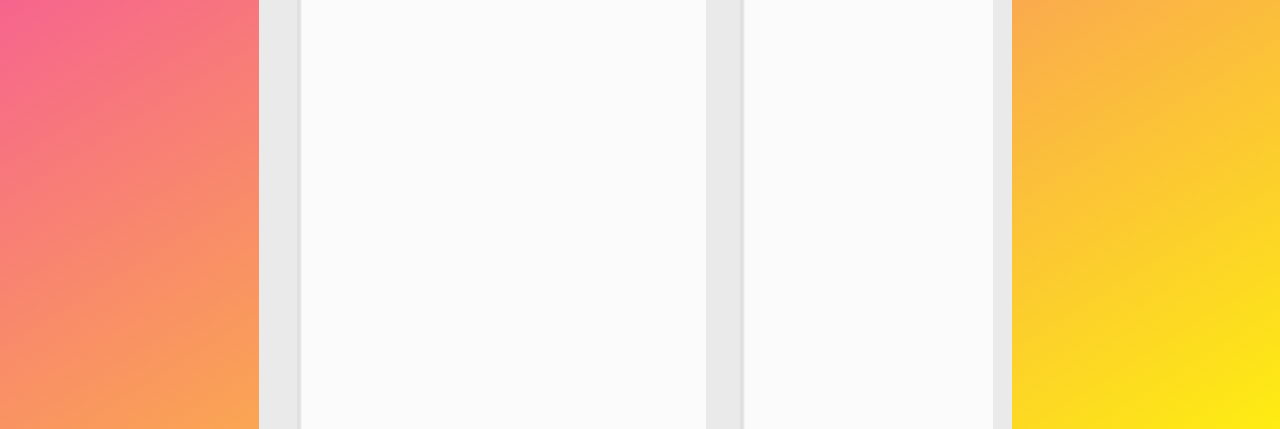
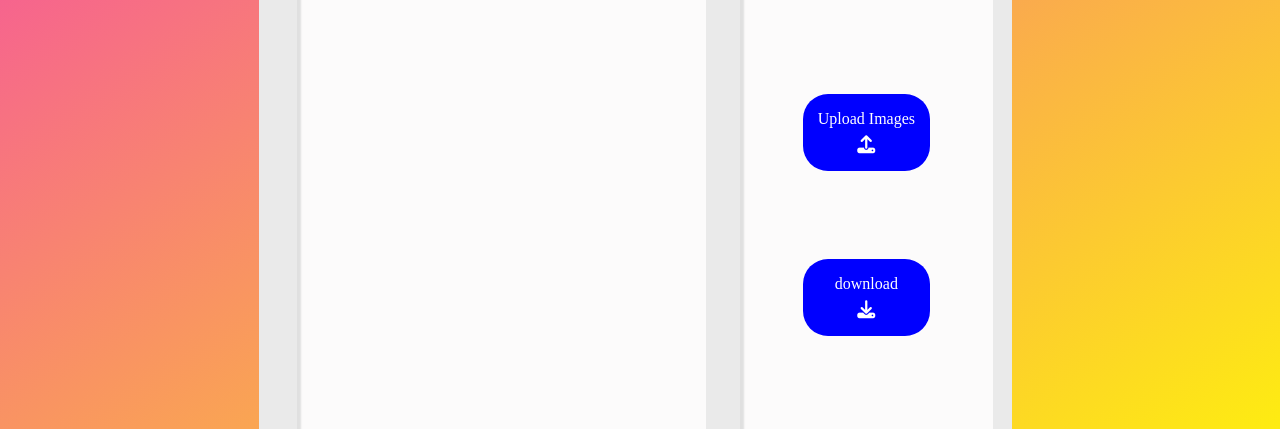
Before and after one commit to Sakshamsetia/CollageWebPage, a plain HTML site: page index.html in a window 1280 px wide. Shown: the part 201-630 px from the top of the page. Drawn offline with Linux system fonts and the light colour scheme.

Commit message:
Upload Download decor

```diff
--- a/index.html
+++ b/index.html
@@ -15,11 +15,14 @@
         </div>
         <div class="panel">
             <div class="head">Col-Image</div>
-            <div class="upload">
-
-            </div>
-            <!-- <a href="image.jpg" download >link_text</a> -->
-
+            <a href="./images.html" class="upload">
+                Upload Images<br>
+                <i class="fa-solid fa-upload"></i>
+            </a>
+            <a href = "image.png" download="" class="download">
+                download<br>
+                <i class="fa-solid fa-download"></i>
+            </a>
         </div>
     </div>
 
--- a/style.css
+++ b/style.css
@@ -78,3 +78,49 @@ body{
     font-size: 20px;
     font-weight: 600;
 }
+.upload{
+    text-decoration: none;
+    margin-top: 40%;
+    width: 50%;
+    padding: 16px 0px;
+    background-color: blue;
+    border-radius: 25px;
+    align-self: center;
+    color: white;
+    font-size: 16px;
+    font-weight: 500;
+    text-align: center;
+
+}
+.upload i{
+    padding-top: 8px;
+    font-size: 18PX;
+}
+.upload:hover{
+    border: solid rgb(2, 2, 145);
+    color: rgb(2,2,145);
+    background-color: white;
+}
+.download{
+    text-decoration: none;
+    margin-top: 35%;
+    width: 50%;
+    padding: 16px 0px;
+    background-color: blue;
+    border-radius: 25px;
+    align-self: center;
+    color: white;
+    font-size: 16px;
+    font-weight: 500;
+    text-align: center;
+
+}
+.download i{
+    padding-top: 8px;
+    font-size: 18PX;
+}
+.download:hover{
+    border: solid rgb(2, 2, 145);
+    color: rgb(2,2,145);
+    background-color: white;
+}
```
